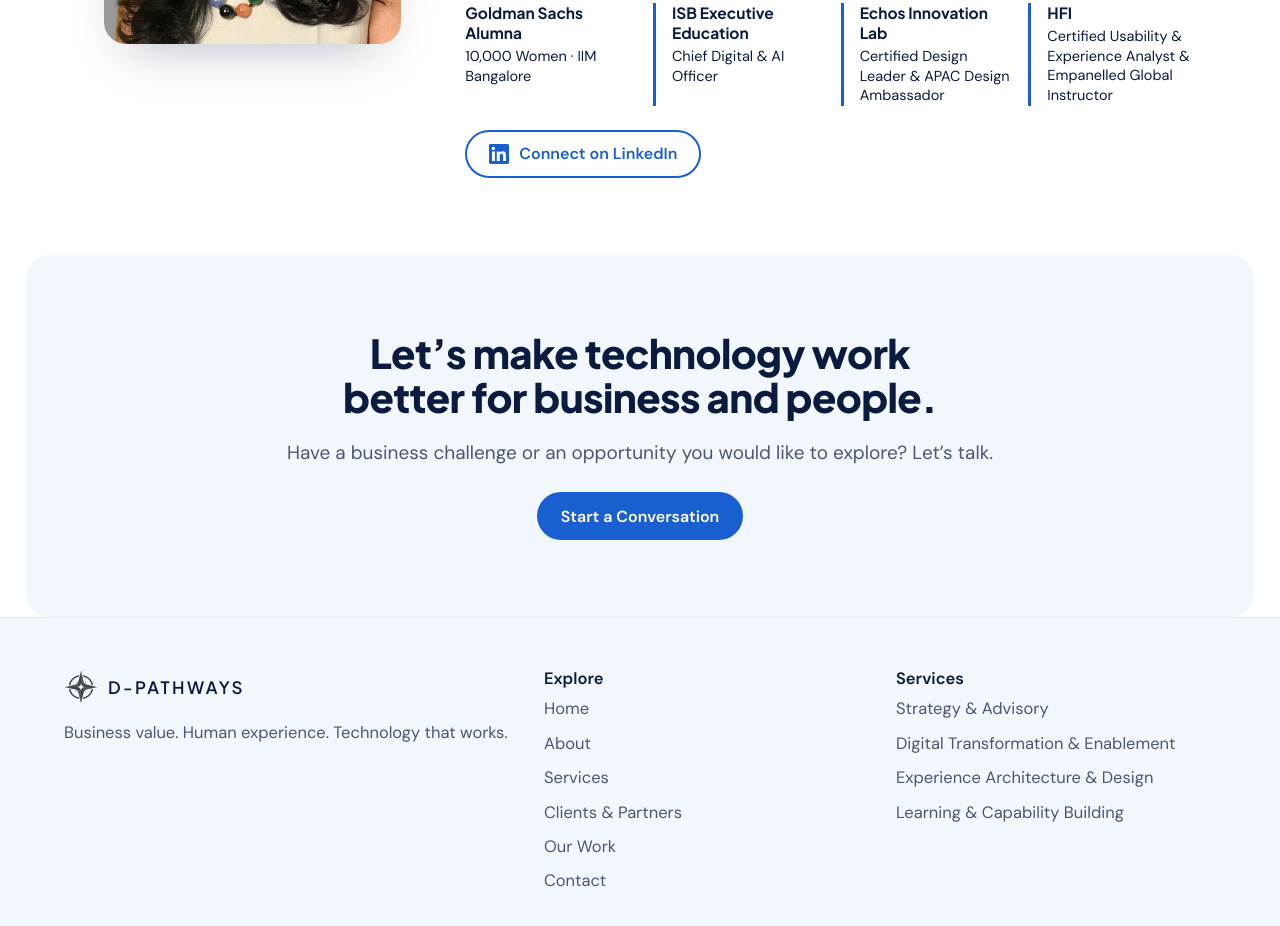
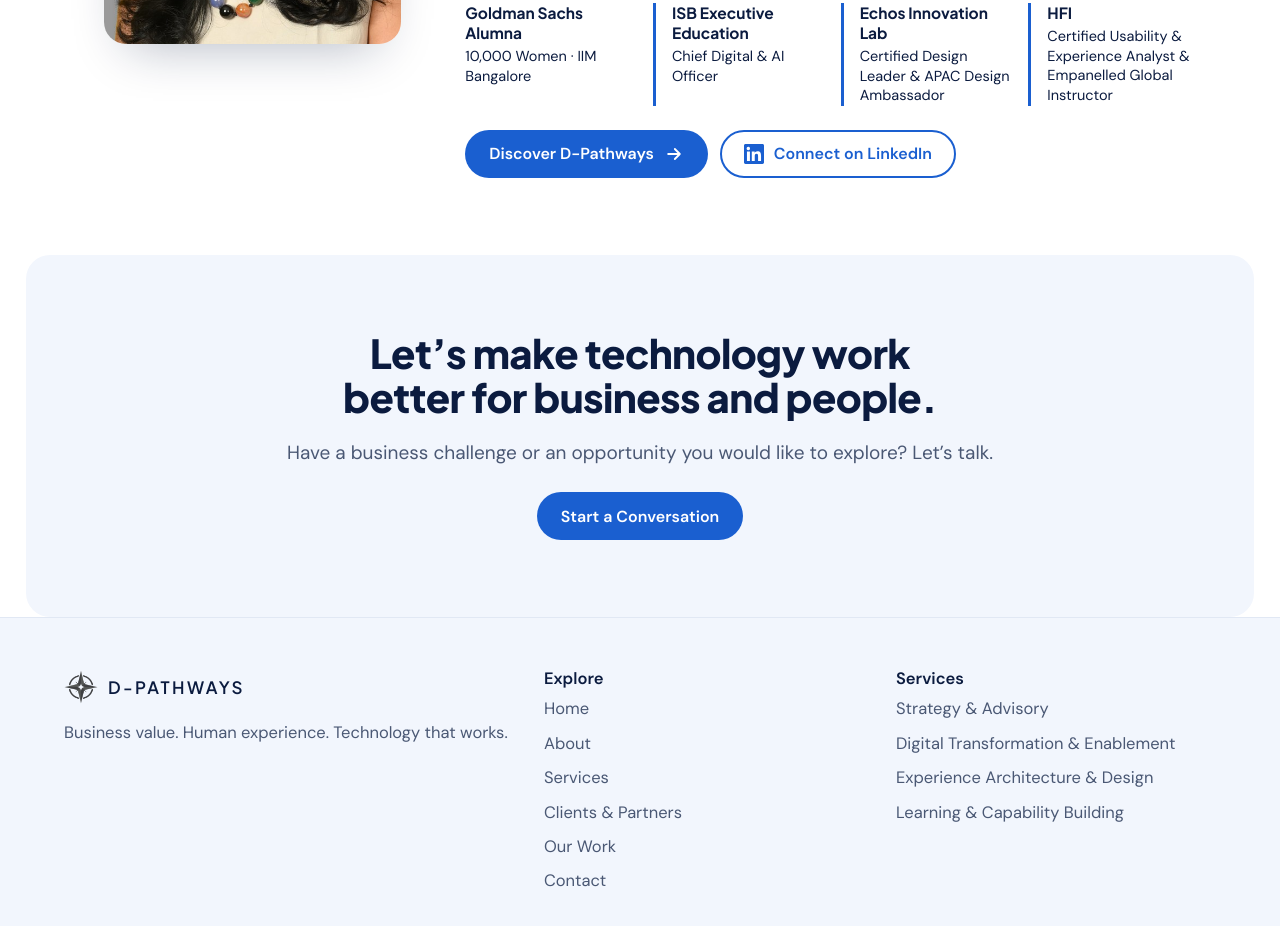
Before and after one commit to vanithawithah-ops/vanitha.github.io, a plain HTML site: page index.html in a window 1280 px wide. Shown: the part 4640-5566 px from the top of the page. Drawn offline with Linux system fonts and the light colour scheme.

Commit message:
Add files via upload

```diff
--- a/index.html
+++ b/index.html
@@ -442,7 +442,7 @@ section.page{display:none}section.page.on{display:block}
      <p class="fl">With 22+ years of experience across global enterprises, financial institutions, technology and consulting organisations, public-facing institutions, growth-stage businesses and start-ups, Vanitha brings a multidisciplinary perspective to business and digital transformation.</p>
      <p class="fl">Her professional experience includes roles at <b>Citi, Accenture, DCB, FIS and CIC</b>, spanning business and digital strategy, innovation, customer experience, user experience and institution building.</p>
      <ul class="creds c4"><li><b>Goldman Sachs Alumna</b>10,000 Women · IIM Bangalore</li><li><b>ISB Executive Education</b>Chief Digital &amp; AI Officer</li><li><b>Echos Innovation Lab</b>Certified Design Leader &amp; APAC Design Ambassador</li><li><b>HFI</b>Certified Usability &amp; Experience Analyst &amp; Empanelled Global Instructor</li></ul>
-     <div class="btns"><a class="btn sec" href="https://www.linkedin.com/in/vanitha-shankar-426a2bb/" target="_blank" rel="noopener"><svg width="20" height="20" viewBox="0 0 24 24" fill="currentColor" style="margin-right:10px" aria-hidden="true"><path d="M20.45 20.45h-3.56v-5.57c0-1.33-.02-3.04-1.85-3.04-1.85 0-2.14 1.45-2.14 2.94v5.67H9.35V9h3.41v1.56h.05c.48-.9 1.64-1.85 3.37-1.85 3.6 0 4.27 2.37 4.27 5.46v6.28zM5.34 7.43a2.07 2.07 0 110-4.13 2.07 2.07 0 010 4.13zM7.12 20.45H3.56V9h3.56v11.45zM22.22 0H1.77C.79 0 0 .77 0 1.73v20.54C0 23.23.79 24 1.77 24h20.45c.98 0 1.78-.77 1.78-1.73V1.73C24 .77 23.2 0 22.22 0z"/></svg>Connect on LinkedIn</a></div>
+     <div class="btns"><a class="btn pri" href="#about">Discover D-Pathways<svg width="20" height="20" viewBox="0 0 24 24" fill="none" stroke="currentColor" stroke-width="2.2" stroke-linecap="round" stroke-linejoin="round" style="margin-left:10px" aria-hidden="true"><path d="M5 12h14M13 6l6 6-6 6"/></svg></a><a class="btn sec" href="https://www.linkedin.com/in/vanitha-shankar-426a2bb/" target="_blank" rel="noopener"><svg width="20" height="20" viewBox="0 0 24 24" fill="currentColor" style="margin-right:10px" aria-hidden="true"><path d="M20.45 20.45h-3.56v-5.57c0-1.33-.02-3.04-1.85-3.04-1.85 0-2.14 1.45-2.14 2.94v5.67H9.35V9h3.41v1.56h.05c.48-.9 1.64-1.85 3.37-1.85 3.6 0 4.27 2.37 4.27 5.46v6.28zM5.34 7.43a2.07 2.07 0 110-4.13 2.07 2.07 0 010 4.13zM7.12 20.45H3.56V9h3.56v11.45zM22.22 0H1.77C.79 0 0 .77 0 1.73v20.54C0 23.23.79 24 1.77 24h20.45c.98 0 1.78-.77 1.78-1.73V1.73C24 .77 23.2 0 22.22 0z"/></svg>Connect on LinkedIn</a></div>
     </div>
    </div>
   </div>
```
